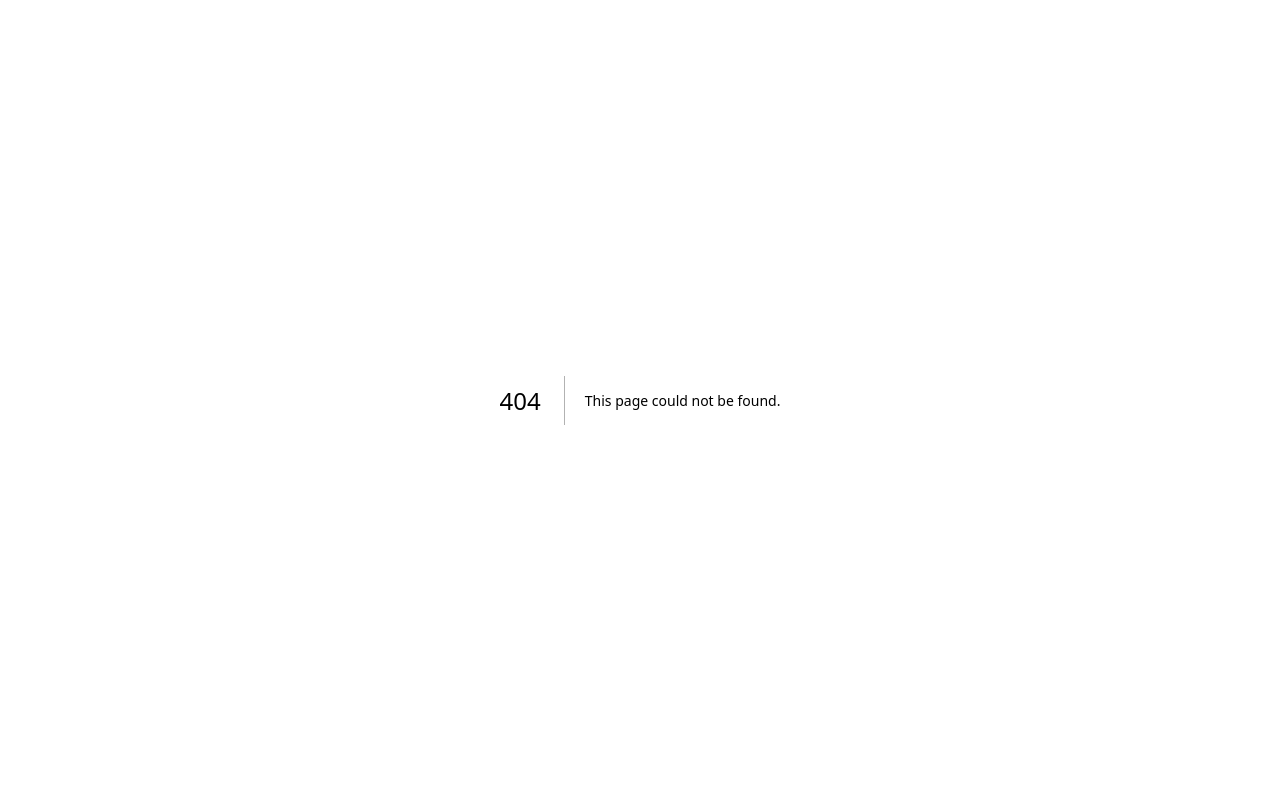
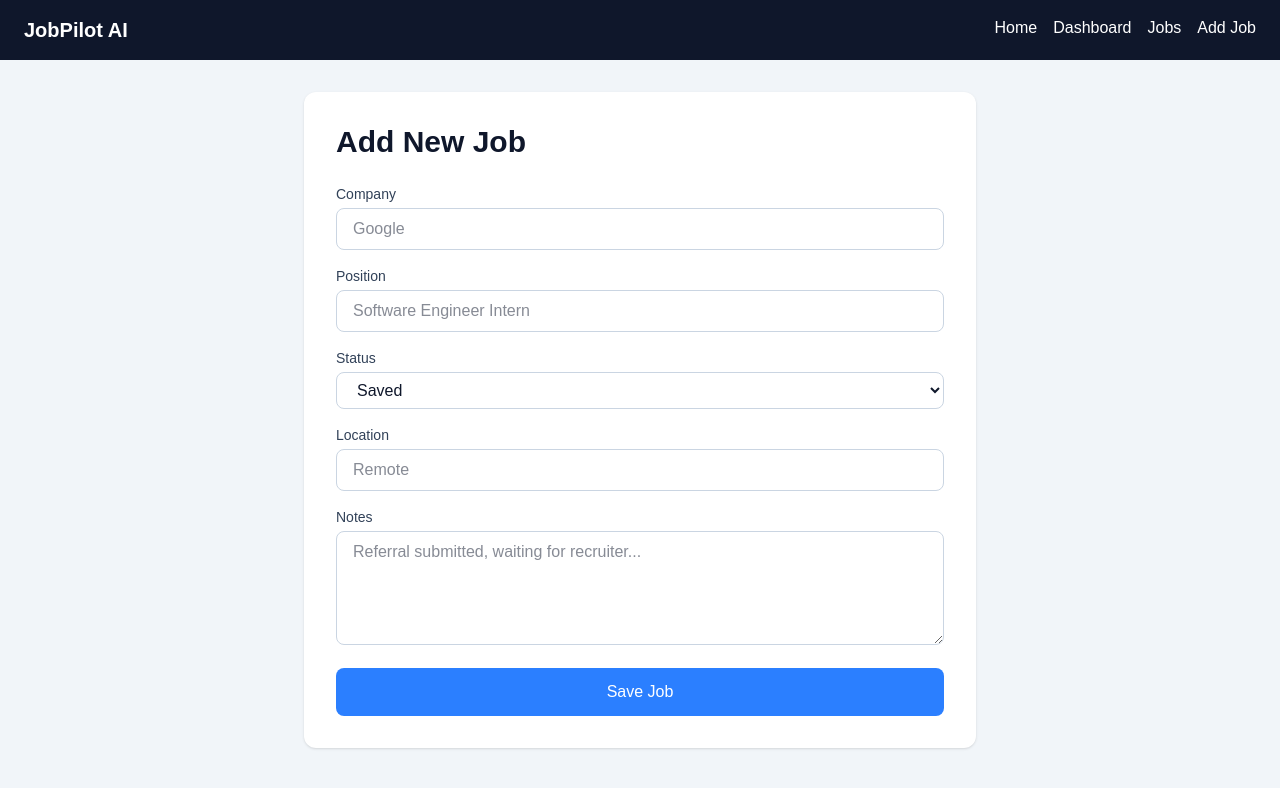
Before and after one commit to samrithab/jobpilot-ai, a Next.js app: page /jobs/new in a window 1280 px wide. Before the commit this address had no page. Shown: the top 788 px of the page. Built offline with nearby package versions, Linux system fonts and the light colour scheme; no server answers.

Commit message:
Day 2&3: connect to Supabase + add job form

```diff
--- a/package.json
+++ b/package.json
@@ -9,6 +9,7 @@
     "lint": "eslint"
   },
   "dependencies": {
+    "@supabase/supabase-js": "^2.108.2",
     "next": "16.2.9",
     "react": "19.2.4",
     "react-dom": "19.2.4"
--- a/src/app/dashboard/page.tsx
+++ b/src/app/dashboard/page.tsx
@@ -1,7 +1,21 @@
 import Navbar from "@/components/Navbar";
 import StatCard from "@/components/StatCard";
+import { supabase } from "@/lib/supabase";
 
-export default function DashboardPage() {
+export default async function DashboardPage() {
+  const { data: jobs, error } = await supabase
+    .from("jobs")
+    .select("*");
+
+  if (error) {
+    return <p className="p-8 text-red-500">Error: {error.message}</p>;
+  }
+
+  const totalJobs = jobs.length;
+  const appliedJobs = jobs.filter((job) => job.status === "Applied").length;
+  const interviewingJobs = jobs.filter((job) => job.status === "Interviewing").length;
+  const offers = jobs.filter((job) => job.status === "Offer").length;
+
   return (
     <>
       <Navbar />
@@ -12,37 +26,11 @@ export default function DashboardPage() {
         </h1>
 
         <div className="grid grid-cols-1 md:grid-cols-4 gap-4">
-          <StatCard
-            title="Total Jobs"
-            value="24"
-          />
-
-          <StatCard
-            title="Applied"
-            value="10"
-          />
-
-          <StatCard
-            title="Interviewing"
-            value="5"
-          />
-
-          <StatCard
-            title="Offers"
-            value="1"
-          />
+          <StatCard title="Total Jobs" value={totalJobs.toString()} />
+          <StatCard title="Applied" value={appliedJobs.toString()} />
+          <StatCard title="Interviewing" value={interviewingJobs.toString()} />
+          <StatCard title="Offers" value={offers.toString()} />
         </div>
-
-        <div className="mt-8 bg-white rounded-xl p-6 shadow">
-            <h2 className="text-xl font-semibold mb-4 text-slate-900">
-                Recent Applications
-            </h2>
-
-            <p className="text-slate-500">
-                No applications yet.
-            </p>
-        </div>
-
       </main>
     </>
   );
--- /dev/null
+++ b/src/app/jobs/new/page.tsx
@@ -0,0 +1,131 @@
+"use client";
+
+import { useState } from "react";
+import { useRouter } from "next/navigation";
+import Navbar from "@/components/Navbar";
+import { supabase } from "@/lib/supabase";
+
+export default function NewJobPage() {
+  const router = useRouter();
+
+  const [company, setCompany] = useState("");
+  const [position, setPosition] = useState("");
+  const [status, setStatus] = useState("Saved");
+  const [location, setLocation] = useState("");
+  const [notes, setNotes] = useState("");
+  const [isSaving, setIsSaving] = useState(false);
+
+  async function handleSubmit(event: React.FormEvent) {
+    event.preventDefault();
+    setIsSaving(true);
+
+    const { error } = await supabase.from("jobs").insert({
+      company,
+      position,
+      status,
+      location,
+      notes,
+    });
+
+    setIsSaving(false);
+
+    if (error) {
+      alert(error.message);
+      return;
+    }
+
+    router.push("/dashboard");
+  }
+
+  return (
+    <>
+      <Navbar />
+
+      <main className="min-h-screen bg-slate-100 p-8">
+        <div className="max-w-2xl mx-auto bg-white rounded-xl shadow p-8">
+          <h1 className="text-3xl font-bold text-slate-900 mb-6">
+            Add New Job
+          </h1>
+
+          <form onSubmit={handleSubmit} className="space-y-4">
+            <div>
+              <label className="block text-sm font-medium text-slate-700 mb-1">
+                Company
+              </label>
+              <input
+                value={company}
+                onChange={(event) => setCompany(event.target.value)}
+                className="w-full border border-slate-300 rounded-lg px-4 py-2 text-slate-900"
+                placeholder="Google"
+                required
+              />
+            </div>
+
+            <div>
+              <label className="block text-sm font-medium text-slate-700 mb-1">
+                Position
+              </label>
+              <input
+                value={position}
+                onChange={(event) => setPosition(event.target.value)}
+                className="w-full border border-slate-300 rounded-lg px-4 py-2 text-slate-900"
+                placeholder="Software Engineer Intern"
+                required
+              />
+            </div>
+
+            <div>
+              <label className="block text-sm font-medium text-slate-700 mb-1">
+                Status
+              </label>
+              <select
+                value={status}
+                onChange={(event) => setStatus(event.target.value)}
+                className="w-full border border-slate-300 rounded-lg px-4 py-2 text-slate-900"
+              >
+                <option>Saved</option>
+                <option>Applied</option>
+                <option>Interviewing</option>
+                <option>Offer</option>
+                <option>Rejected</option>
+              </select>
+            </div>
+
+            <div>
+              <label className="block text-sm font-medium text-slate-700 mb-1">
+                Location
+              </label>
+              <input
+                value={location}
+                onChange={(event) => setLocation(event.target.value)}
+                className="w-full border border-slate-300 rounded-lg px-4 py-2 text-slate-900"
+                placeholder="Remote"
+              />
+            </div>
+
+            <div>
+              <label className="block text-sm font-medium text-slate-700 mb-1">
+                Notes
+              </label>
+              <textarea
+                value={notes}
+                onChange={(event) => setNotes(event.target.value)}
+                className="w-full border border-slate-300 rounded-lg px-4 py-2 text-slate-900"
+                placeholder="Referral submitted, waiting for recruiter..."
+                rows={4}
+              />
+            </div>
+
+            <button
+              type="submit"
+              disabled={isSaving}
+              className="w-full bg-blue-500 hover:bg-blue-600 disabled:bg-blue-300 text-white font-medium py-3 rounded-lg"
+            >
+              {isSaving ? "Saving..." : "Save Job"}
+            </button>
+          </form>
+        </div>
+      </main>
+    </>
+  );
+}
--- /dev/null
+++ b/src/app/jobs/page.tsx
@@ -0,0 +1,68 @@
+import Navbar from "@/components/Navbar";
+import { supabase } from "@/lib/supabase";
+
+export default async function JobsPage() {
+  const { data: jobs, error } = await supabase
+    .from("jobs")
+    .select("*")
+    .order("created_at", { ascending: false });
+
+  if (error) {
+    return <p className="p-8 text-red-500">Error: {error.message}</p>;
+  }
+
+  return (
+    <>
+      <Navbar />
+
+      <main className="min-h-screen bg-slate-100 p-8">
+        <div className="flex items-center justify-between mb-8">
+          <h1 className="text-4xl font-bold text-slate-900">Jobs</h1>
+
+          <a
+            href="/jobs/new"
+            className="bg-blue-500 hover:bg-blue-600 text-white px-4 py-2 rounded-lg"
+          >
+            Add Job
+          </a>
+        </div>
+
+        <div className="bg-white rounded-xl shadow overflow-hidden">
+          <table className="w-full text-left">
+            <thead className="bg-slate-50 border-b">
+              <tr>
+                <th className="p-4 text-slate-600">Company</th>
+                <th className="p-4 text-slate-600">Position</th>
+                <th className="p-4 text-slate-600">Status</th>
+                <th className="p-4 text-slate-600">Location</th>
+                <th className="p-4 text-slate-600">Notes</th>
+              </tr>
+            </thead>
+
+            <tbody>
+              {jobs.map((job) => (
+                <tr key={job.id} className="border-b">
+                  <td className="p-4 text-slate-900 font-medium">
+                    {job.company}
+                  </td>
+                  <td className="p-4 text-slate-700">
+                    {job.position}
+                  </td>
+                  <td className="p-4 text-slate-700">
+                    {job.status}
+                  </td>
+                  <td className="p-4 text-slate-700">
+                    {job.location || "-"}
+                  </td>
+                  <td className="p-4 text-slate-700">
+                    {job.notes || "-"}
+                  </td>
+                </tr>
+              ))}
+            </tbody>
+          </table>
+        </div>
+      </main>
+    </>
+  );
+}
--- /dev/null
+++ b/src/app/test/page.tsx
@@ -0,0 +1,23 @@
+import { supabase } from "@/lib/supabase";
+
+export default async function TestPage() {
+  const { data, error } = await supabase
+    .from("jobs")
+    .select("*");
+
+  return (
+    <main className="p-8">
+      <h1 className="text-3xl font-bold">Supabase Connected</h1>
+
+      {error && (
+        <p className="mt-4 text-red-500">
+          Error: {error.message}
+        </p>
+      )}
+
+      <pre className="mt-4 bg-slate-100 p-4 rounded">
+        {JSON.stringify(data, null, 2)}
+      </pre>
+    </main>
+  );
+}
--- a/src/components/Navbar.tsx
+++ b/src/components/Navbar.tsx
@@ -8,6 +8,8 @@ export default function Navbar() {
       <div className="flex gap-4">
         <a href="/">Home</a>
         <a href="/dashboard">Dashboard</a>
+        <a href="/jobs">Jobs</a>
+        <a href="/jobs/new">Add Job</a>
       </div>
     </nav>
   );
--- /dev/null
+++ b/src/lib/supabase.ts
@@ -0,0 +1,10 @@
+import { createClient } from "@supabase/supabase-js";
+
+const supabaseUrl = process.env.NEXT_PUBLIC_SUPABASE_URL!;
+const supabaseAnonKey =
+  process.env.NEXT_PUBLIC_SUPABASE_ANON_KEY!;
+
+export const supabase = createClient(
+  supabaseUrl,
+  supabaseAnonKey
+);
```
Also changed, not shown: 1 other file (tests, documents, lock files or other folders).
